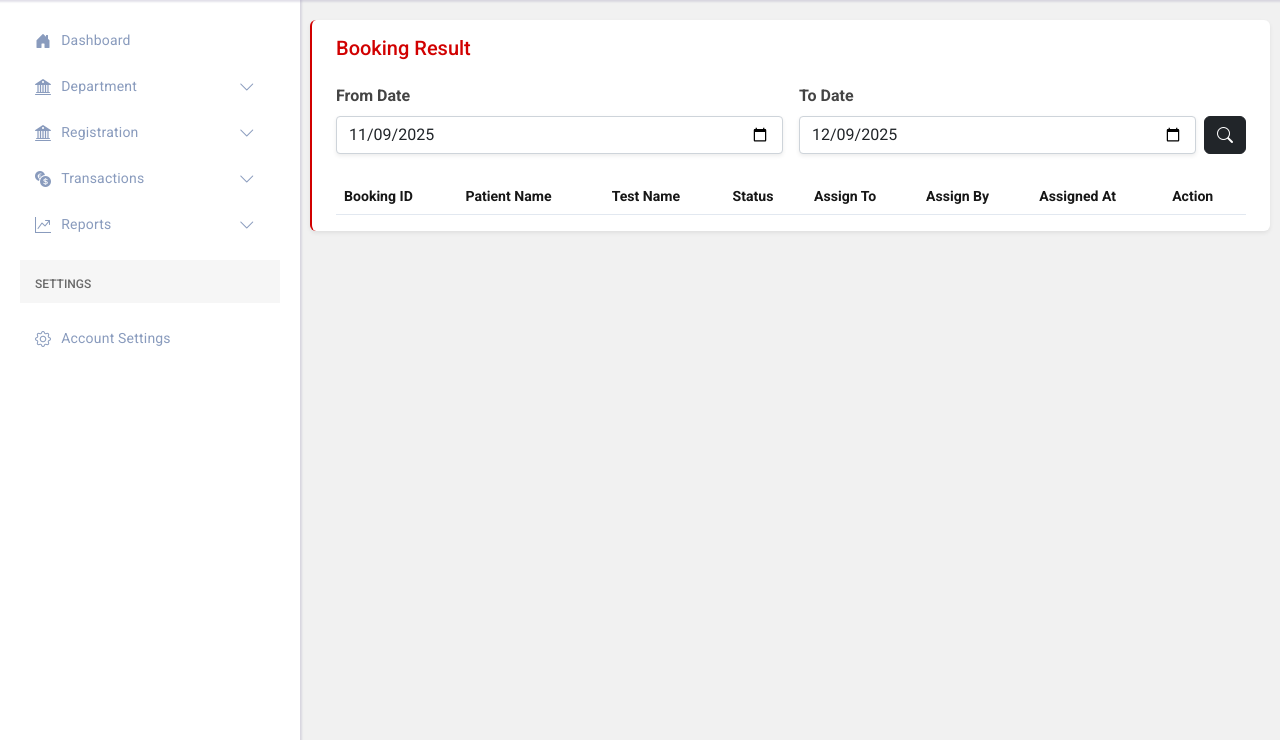
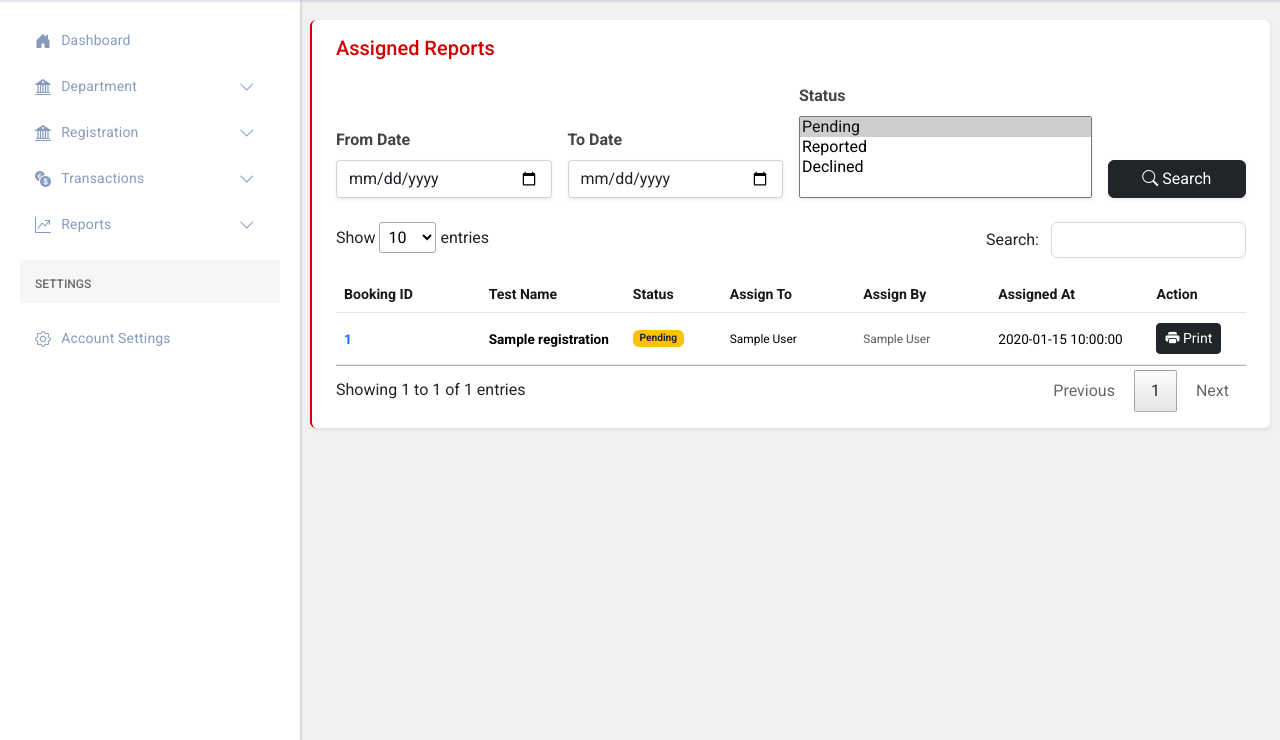
Before and after one commit to qamberalipy/tmc_pos, a Flask app: page /booking/view/booking-result in a window 1280 px wide. Shown: the part 60-800 px from the top of the page. Run offline with Flask 3, Linux system fonts and the light colour scheme; the visitor is signed in with stand-in values (Sample User, id 1); tables that the repository leaves empty hold one stand-in row (values such as "Sample post"); grey boxes labelled with a size stand in for pictures from a placeholder-image service; lists and menus that the app fills with data are empty; some libraries are stand-ins or nearby versions.

Commit message:
Reported Done

```diff
--- /dev/null
+++ b/app/blueprints/booking/static/js/view_booking_result.js
@@ -0,0 +1,127 @@
+$(document).ready(function () {
+    // 1. Load data on page load
+    getAssignedReports();
+
+    // 2. Bind Search Button
+    $("#searchBtn").on("click", function() {
+        getAssignedReports();
+    });
+});
+
+// =======================================================
+// 🔥 FETCH DATA AND RENDER TABLE
+// =======================================================
+function getAssignedReports() {
+    if (typeof myshowLoader === 'function') myshowLoader();
+
+    // 1. Gather Filter Values
+    let fromDate = $("#from_date").val();
+    let toDate = $("#to_date").val();
+    let statuses = $("#status_filter").val(); // Returns an array e.g., ['Pending', 'Reported']
+
+    // 2. Build Query Parameters for Axios
+    // We use URLSearchParams to handle the array 'status' correctly for Flask (status=A&status=B)
+    const params = new URLSearchParams();
+
+    if (fromDate) params.append('from_date', fromDate);
+    if (toDate) params.append('to_date', toDate);
+
+    // Loop through selected statuses and append them individually
+    if (statuses && statuses.length > 0) {
+        statuses.forEach(s => params.append('status', s));
+    }
+
+    // 3. Make API Call
+    // Note: We use params.toString() to attach query string
+    axios.get(baseUrl + "/reports/assigned-reports?" + params.toString())
+        .then(res => {
+            let data = res.data;
+
+            // Initialize/Destroy DataTable
+            let dtable = $("#assignedReportsTable").DataTable({
+                destroy: true,
+                responsive: true,
+                pageLength: 10,
+                ordering: false, // Turn off auto-sorting to respect backend sort
+                language: { emptyTable: "No assigned reports found." }
+            });
+
+            dtable.clear().draw();
+            let rowsToAdd = [];
+
+            $.each(data, function (i, item) {
+                // --- A. Booking ID ---
+                let bookingIdHtml = `<span class="fw-bold text-primary">${item.booking_id}</span>`;
+
+                // --- B. Test Name ---
+                let testHtml = `<span class="fw-bold">${item.test_name}</span>`;
+
+                // --- C. Status Badge ---
+                let badgeClass = "bg-secondary";
+                if(item.status === "Reported") badgeClass = "bg-success";
+                if(item.status === "Pending") badgeClass = "bg-warning text-dark";
+                if(item.status === "Declined") badgeClass = "bg-danger";
+
+                let statusHtml = `<span class="badge ${badgeClass}">${item.status}</span>`;
+
+                // --- D. Assignments ---
+                let assignToHtml = `<small>${item.assign_to}</small>`;
+                let assignByHtml = `<small class="text-muted">${item.assign_by}</small>`;
+
+                // --- E. Date ---
+                let assignedAt = item.assigned_at || "-";
+
+                // --- F. Action Buttons ---
+                let printBtn = "";
+
+                // CHECK: If report_details_id exists, enable button. Else, disable it.
+                if (item.report_details_id) {
+                    printBtn = `
+                        <button class="btn btn-sm btn-dark"
+                                onclick="viewReport(${item.report_details_id})"
+                                title="Print Report">
+                            <i class="bi bi-printer-fill"></i> Print
+                        </button>`;
+                } else {
+                    printBtn = `
+                        <button class="btn btn-sm btn-light text-muted border"
+                                disabled
+                                title="Not Reported Yet">
+                            <i class="bi bi-printer"></i> Print
+                        </button>`;
+                }
+
+                rowsToAdd.push([
+                    bookingIdHtml,
+                    testHtml,
+                    statusHtml,
+                    assignToHtml,
+                    assignByHtml,
+                    assignedAt,
+                    printBtn
+                ]);
+            });
+
+            if (rowsToAdd.length > 0) dtable.rows.add(rowsToAdd);
+            dtable.draw(false);
+        })
+        .catch(err => {
+            console.error("Error fetching reports:", err);
+            let msg = err.response?.data?.message || "Failed to load data";
+            if (typeof showToastMessage === 'function') showToastMessage("error", msg);
+        })
+        .finally(() => {
+            if (typeof myhideLoader === 'function') myhideLoader();
+        });
+}
+
+// =======================================================
+// 🔥 VIEW / PRINT REPORT
+// =======================================================
+function viewReport(reportDetailsId) {
+    if (!reportDetailsId) return;
+
+    // Open route in new tab
+    let url = baseUrl + "/reports/view-patient-report/" + reportDetailsId;
+    window.open(url, '_blank');
+}
--- a/app/blueprints/booking/templates/view_booking_result.html
+++ b/app/blueprints/booking/templates/view_booking_result.html
@@ -2,78 +2,70 @@
 {% block stylesheets %}
 <link rel="stylesheet" href="https://cdn.datatables.net/1.10.22/css/jquery.dataTables.min.css">
 <link rel="stylesheet" href="https://cdn.datatables.net/responsive/2.2.6/css/responsive.dataTables.min.css">
-<link rel="stylesheet" href="https://cdn.datatables.net/select/1.3.1/css/select.dataTables.min.css">
 <link rel="stylesheet" href="https://cdn.datatables.net/buttons/1.6.5/css/buttons.dataTables.min.css">
-<link rel="stylesheet" href="https://cdn.datatables.net/buttons/1.6.5/css/buttons.dataTables.min.css">
-<link rel="stylesheet" href="{{ url_for('registrations.static', filename='css/style.css') }}">
+
+<link href="https://cdn.jsdelivr.net/npm/select2@4.1.0-rc.0/dist/css/select2.min.css" rel="stylesheet" />
+
 <style>
-    .timeline {
-        position: relative;
-        margin-left: 20px;
-        padding-left: 20px;
-        border-left: 2px solid #dee2e6;
-        /* vertical line */
+    /* Fix Select2 height and border to match Bootstrap inputs */
+    .select2-container .select2-selection--multiple {
+        min-height: 38px;
+        border: 1px solid #ced4da;
+        border-radius: 0.25rem;
     }
-
-    .timeline-item {
-        position: relative;
-        margin-bottom: 20px;
-    }
-
-    .timeline-icon {
-        position: absolute;
-        left: -34px;
-        /* position circle on line */
-        top: 0;
-    }
-
-    .timeline-icon span {
-        width: 28px;
-        height: 28px;
+    .select2-container--default.select2-container--focus .select2-selection--multiple {
+        border-color: #80bdff;
+        box-shadow: 0 0 0 0.2rem rgba(0, 123, 255, 0.25);
     }
 </style>
 {% endblock stylesheets %}
 
 {% block content %}
 {% endblock %}
+
 {% block user_page %}
 <div class="main-div">
     <div class="jumbotron jumbotron-fluid rounded bg-white border-0 shadow-sm border-left py-3 px-4">
 
         <div class="justify-content-between mb-3 row align-items-center">
             <div class="col-6 col-md-6">
-                <h5 class="text-pos">Booking Result</h5>
-            </div>
-            <div class="col-6 col-md-6 text-end">
+                <h5 class="text-pos">Assigned Reports</h5>
             </div>
         </div>
 
-        <div class="row g-3 mb-4">
-            <div class="col-md-6">
+        <div class="row g-3 mb-4 align-items-end">
+            <div class="col-md-3">
                 <label class="form-label fw-semibold">From Date</label>
                 <input type="date" class="form-control shadow-sm" id="from_date">
             </div>
 
-            <div class="col-md-6">
+            <div class="col-md-3">
                 <label class="form-label fw-semibold">To Date</label>
-                <div class="d-flex">
-                    <input type="date" class="form-control shadow-sm" id="to_date">
-                    <button class="btn btn-dark ms-2" id="searchBtn">
-                        <i class="bi bi-search"></i>
-                    </button>
-                </div>
+                <input type="date" class="form-control shadow-sm" id="to_date">
+            </div>
+
+            <div class="col-md-4">
+                <label class="form-label fw-semibold">Status</label>
+                <select class="select2-filter shadow-sm w-100" id="status_filter" multiple="multiple">
+                    <option value="Pending" selected>Pending</option>
+                    <option value="Reported">Reported</option>
+                    <option value="Declined">Declined</option>
+                </select>
+            </div>
+
+            <div class="col-md-2">
+                <button class="btn btn-dark w-100 shadow-sm" id="searchBtn">
+                    <i class="bi bi-search"></i> Search
+                </button>
             </div>
         </div>
 
         <div class="text-dark">
             <div class="table-responsive">
-                <table id="testReg_table"
-                    class="table-responsive-sm table-responsive border-0 dataTable no-footer table table-bordered table-hover"
-                    style="width:100%">
+                <table id="assignedReportsTable" class="table table-bordered table-hover dataTable no-footer" style="width:100%">
                     <thead>
                         <tr>
                             <th>Booking ID</th>
-                            <th>Patient Name</th>
                             <th>Test Name</th>
                             <th>Status</th>
                             <th>Assign To</th>
@@ -82,22 +74,30 @@
                             <th>Action</th>
                         </tr>
                     </thead>
-                    <tbody id="table_body" class=""></tbody>
+                    <tbody id="table_body"></tbody>
                 </table>
             </div>
         </div>
     </div>
 </div>
-
 {% endblock %}
 
 {% block javascript %}
 <script src="https://cdn.datatables.net/1.10.22/js/jquery.dataTables.min.js"></script>
 <script src="https://cdn.datatables.net/responsive/2.2.6/js/dataTables.responsive.min.js"></script>
-<script src="https://cdn.datatables.net/buttons/1.6.5/js/dataTables.buttons.min.js"></script>
-<script src="https://cdn.datatables.net/select/1.3.1/js/dataTables.select.min.js"></script>
-<script src="{{ url_for('booking.static', filename='js/view_booking.js') }}"></script>
+<script src="https://cdn.jsdelivr.net/npm/axios/dist/axios.min.js"></script>
 
+<script src="https://cdn.jsdelivr.net/npm/select2@4.1.0-rc.0/dist/js/select2.min.js"></script>
 
+<script src="{{ url_for('booking.static', filename='js/view_booking_result.js') }}"></script>
 
+<script>
+    $(document).ready(function() {
+        $('.select2-filter').select2({
+            placeholder: "Select Status",
+            allowClear: true,
+            width: '100%' // Ensures it fills the column
+        });
+    });
+</script>
 {% endblock %}
--- a/app/blueprints/reports/routes.py
+++ b/app/blueprints/reports/routes.py
@@ -231,3 +231,34 @@ def view_patient_report(report_id):
     except Exception as e:
         print(f"Error in view_patient_report: {str(e)}")
         return render_template("error.html", message="An error occurred while loading the report.")
+
+
+@reports_bp.route("/assigned-reports", methods=["GET"])
+def get_doctor_assigned_reports():
+    try:
+        # 1. Extract Query Parameters
+        # Use .get() for single values
+        branch_id = session.get("branch_id")
+        from_date = request.args.get("from_date")
+        to_date = request.args.get("to_date")
+        status = request.args.getlist("status")
+        print("Status Params:", status,from_date,to_date,branch_id)
+        if not status:
+            status = None
+
+
+        result = report_services.get_doctor_assigned_reports_service(
+            branch_id=branch_id,
+            status=status,
+            from_date=from_date,
+            to_date=to_date
+        )
+
+        if isinstance(result, tuple):
+            return jsonify(result[0]), result[1]
+
+        # If it's just a dict (the error case from service exception)
+        return jsonify(result), 400
+
+    except Exception as e:
+        return jsonify({"status": "error", "message": str(e)}), 500
```
Also changed, not shown: app/blueprints/reports/services.py (+85 -2 lines).
